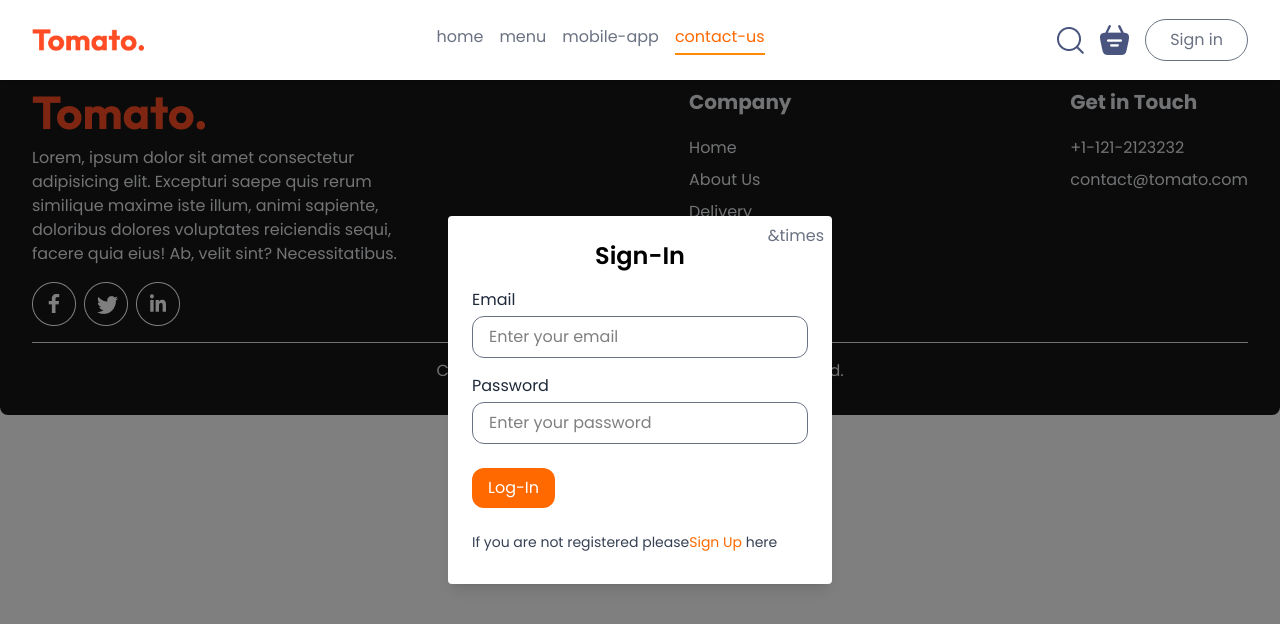
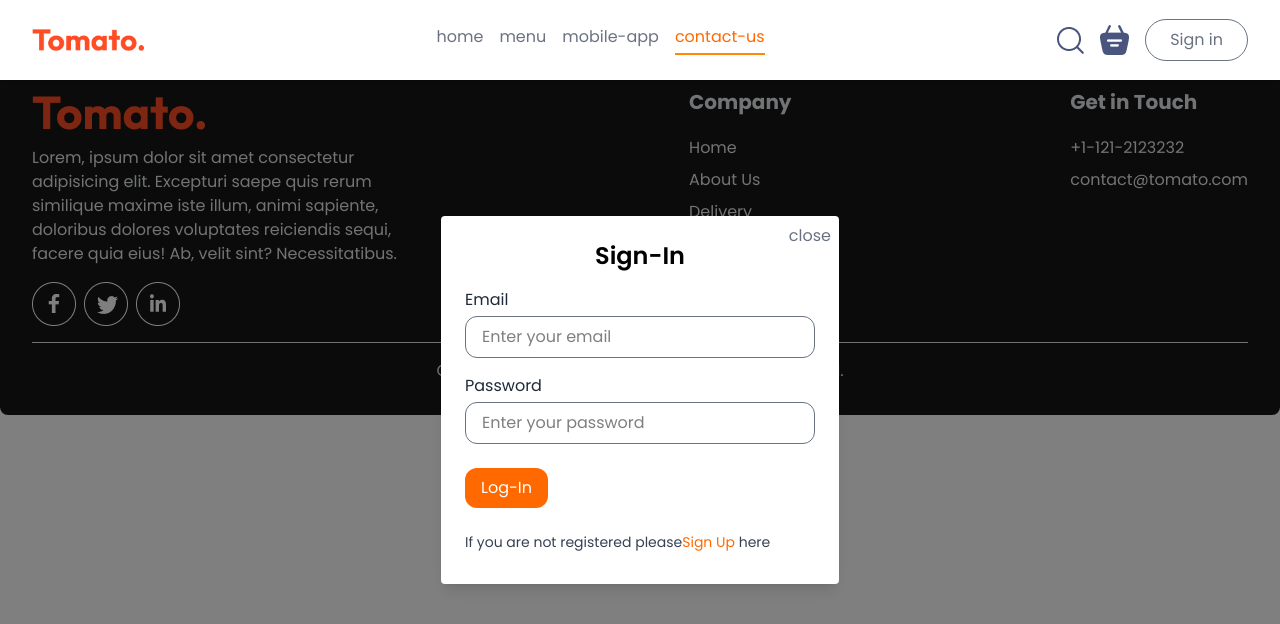
Before and after one commit to Prateek-ind/Food-delivery-App, a React (Vite) app: page /order in a window 1280 px wide. Both pictures are taken after a click on the button "Sign in". Shown: the top 624 px of the page. Built offline with nearby package versions, Linux system fonts and the light colour scheme.

Commit message:
add func to modal component

```diff
--- a/src/App.jsx
+++ b/src/App.jsx
@@ -7,9 +7,11 @@ import PlaceOrder from "./components/pages/PlaceOrder";
 import Footer from "./components/pages/Footer";
 import SignInForm from "./components/pages/SignInForm";
 import Modal from "./components/pages/Modal";
+import SignUpForm from "./components/pages/SignUpForm";
 
 const App = () => {
   const [isModalOpen, setIsModalOpen] = useState(false);
+  const [isLoggedIn, setIsLoggedIn] = useState(true);
   return (
     <main id="navbar" className="">
       <Navbar onOpenModal={() => setIsModalOpen(true)} />
@@ -19,7 +21,11 @@ const App = () => {
         <Route path="/order" element={<PlaceOrder />} />
       </Routes>
       <Modal isOpen={isModalOpen} onClose={() => setIsModalOpen(false)}>
-        <SignInForm />
+        {isLoggedIn ? (
+          <SignInForm setIsLoggedIn={setIsLoggedIn} />
+        ) : (
+          <SignUpForm setIsLoggedIn={setIsLoggedIn}/>
+        )}
       </Modal>
       <Footer />
     </main>
--- a/src/components/pages/Modal.jsx
+++ b/src/components/pages/Modal.jsx
@@ -1,4 +1,5 @@
 import React, { useEffect, useRef } from "react";
+import Button from "../Button";
 
 const Modal = ({ isOpen, onClose, children }) => {
   const modal = useRef();
@@ -24,8 +25,16 @@ const Modal = ({ isOpen, onClose, children }) => {
 
   return (
     <div className="fixed inset-0 flex items-center justify-center bg-black/50">
-      <div ref={modal} className="bg-white p-6 rounded shadow-lg relative w-96 z-50">
-        <button className="absolute top-2 right-2 text-gray-500 hover:text-gray-800">&times</button>
+      <div
+        ref={modal}
+        className="bg-white p-6 rounded shadow-lg relative z-50"
+      >
+        <Button
+          onClick={onClose}
+          className="absolute top-2 right-2 text-gray-500 hover:text-gray-800"
+        >
+          close
+        </Button>
         {children}
       </div>
     </div>
```
